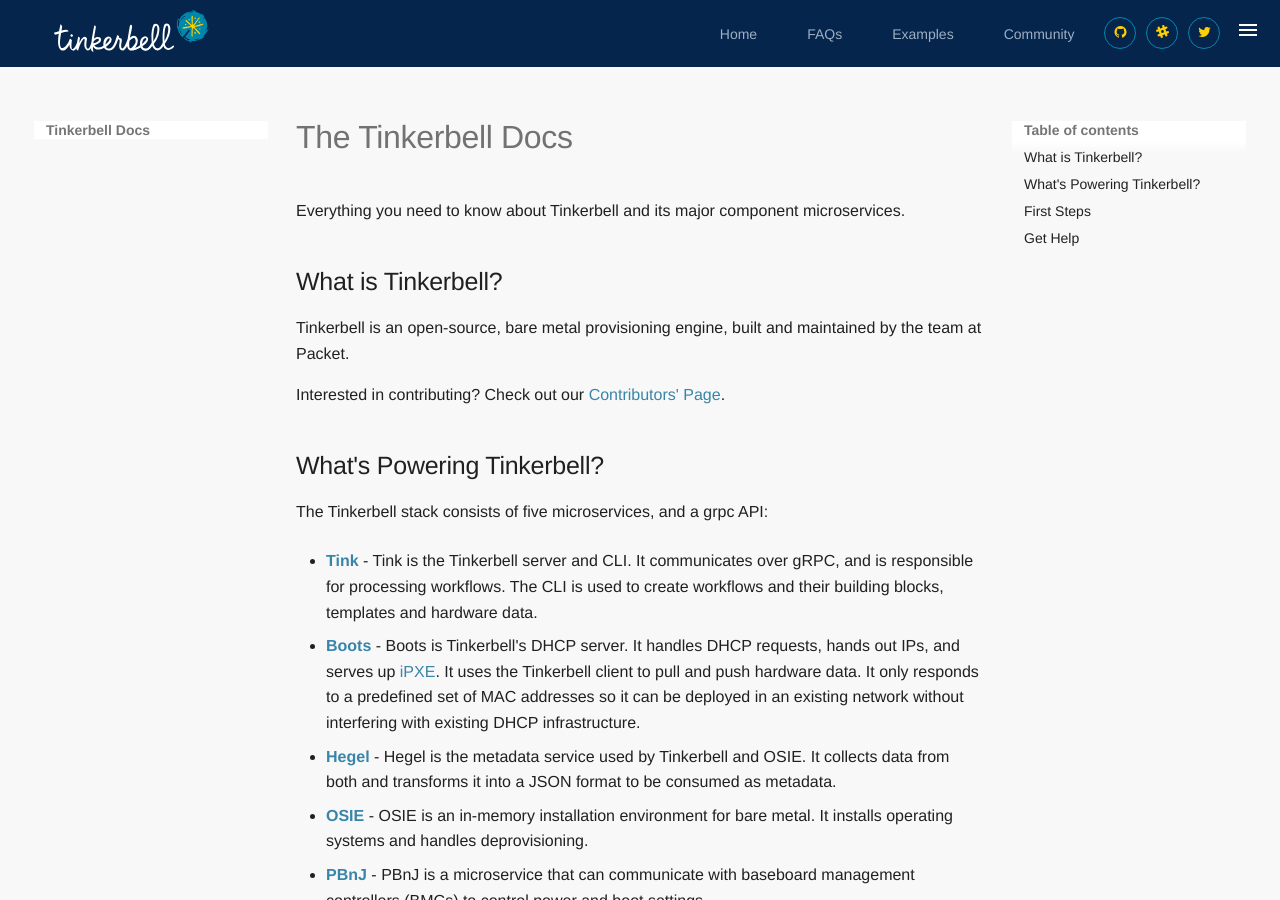
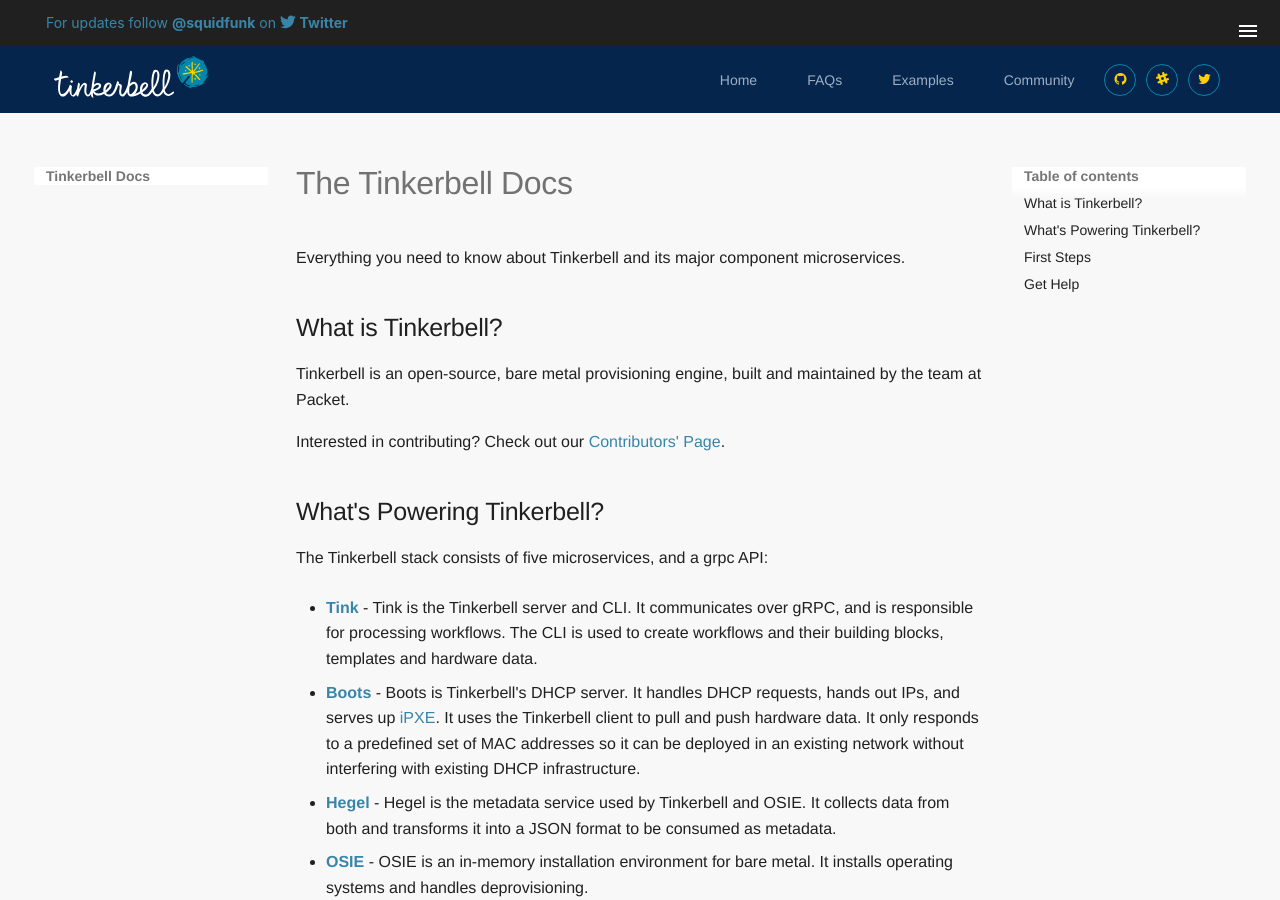
Before and after one commit to tinkerbell/tinkerbell-docs, an MkDocs documentation site: the page built from docs/index.md, in a window 1280 px wide and 900 px high. Built offline with MkDocs 1.6.1 and Material for MkDocs 9.7.7, drawn with Linux system fonts in a browser that asks for light colours; some web fonts are replaced.

Commit message:
add font

```diff
--- a/docs/stylesheets/extra.css
+++ b/docs/stylesheets/extra.css
@@ -4,7 +4,7 @@
   --md-primary-fg-color--dark:  #05254c;
 }
 
-@import url('https://cloud.typography.com/6193438/7900212/css/fonts.css');
+@import url('//cloud.typography.com/6193438/7900212/css/fonts.css');
 
 body {
     font-family: Gotham A, Gotham B, Helvetica, Roboto, Arial, sans-serif;
--- /dev/null
+++ b/overrides/main.html
@@ -0,0 +1,58 @@
+{#-
+  This file was automatically generated - do not edit
+-#}
+{% extends "base.html" %}
+{% block extrahead %}
+  {% set title = config.site_name %}
+  {% if page and page.title and not page.is_homepage %}
+    {% set title = config.site_name ~ " - " ~ page.title | striptags %}
+  {% endif %}
+  {% set image = config.site_url ~ 'assets/images/banner.png' %}
+  <meta property="og:type" content="website">
+  <meta property="og:title" content="{{ title }}">
+  <meta property="og:description" content="{{ config.site_description }}">
+  <meta property="og:url" content="{{ page.canonical_url }}">
+  <meta property="og:image" content="{{ image }}">
+  <meta property="og:image:type" content="image/png">
+  <meta property="og:image:width" content="1200">
+  <meta property="og:image:height" content="630">
+  <meta name="twitter:card" content="summary_large_image">
+  <meta name="twitter:site" content="@squidfunk">
+  <meta name="twitter:creator" content="@squidfunk">
+  <meta name="twitter:title" content="{{ title }}">
+  <meta name="twitter:description" content="{{ config.site_description }}">
+  <meta name="twitter:image" content="{{ image }}">
+  <link rel="stylesheet" href="{{ 'assets/stylesheets/overrides.9514a156.min.css' | url }}">
+  <link href="https://cloud.typography.com/6193438/7900212/css/fonts.css" rel="stylesheet">
+{% endblock %}
+{% block announce %}
+  <a href="https://twitter.com/squidfunk">
+    For updates follow <strong>@squidfunk</strong> on
+    <span class="twemoji twitter">
+      {% include ".icons/fontawesome/brands/twitter.svg" %}
+    </span>
+    <strong>Twitter</strong>
+  </a>
+{% endblock %}
+{% block content %}
+  {{ super() }}
+  <footer class="tx-content__footer md-typeset">
+    <a href="{{ 'insiders/' | url }}" title="Material for MkDocs Insiders">
+      <hr>
+      <span class="twemoji">
+        {% include ".icons/logo.svg" %}
+      </span>
+      <span class="twemoji">
+        {% include ".icons/material/plus.svg" %}
+      </span>
+      <span class="twemoji tx-heart">
+        {% include ".icons/octicons/heart-fill-24.svg" %}
+      </span>
+      <hr>
+    </a>
+  </footer>
+{% endblock %}
+{% block analytics %}
+  {{ super() }}
+  <script>document.addEventListener("DOMContentLoaded",function(){document.body.addEventListener("click",function(e){if(e.target instanceof HTMLElement){var t=e.target.closest("a[href^=http]");t&&ga("send","event","outbound","click",t.href)}})})</script>
+{% endblock %}
```
